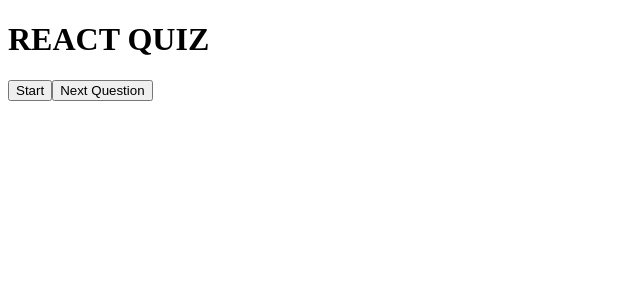
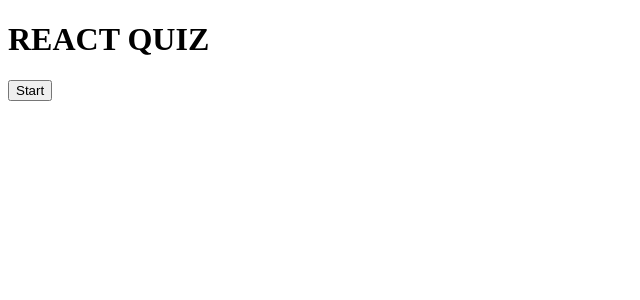
Before and after one commit to leee1846/react-typescript-quiz-app, a React (Create React App) app: page / in a window 1280 px wide. Shown: the top 300 px of the page, without its empty margins (0-640 px from the left). Built offline with nearby package versions, Linux system fonts and the light colour scheme; a web font is replaced by a local one.

Commit message:
feature: 답이 없을시 다음버튼 없음

```diff
--- a/src/App.tsx
+++ b/src/App.tsx
@@ -42,7 +42,6 @@
   const checkAnswer = (e: React.MouseEvent<HTMLButtonElement>) => {};
 
   const nextQuestion = () => {};
-  console.log(gameOver);
   return (
     <div>
       <h1>REACT QUIZ</h1>
@@ -61,7 +60,12 @@
           callback={checkAnswer}
         />
       )}
-      <button onClick={nextQuestion}>Next Question</button>
+      {!gameOver &&
+      !loading &&
+      userAnswers.length === number + 1 &&
+      number !== TOTAL_QUESTIONS - 1 ? (
+        <button onClick={nextQuestion}>Next Question</button>
+      ) : null}
     </div>
   );
 }
```
